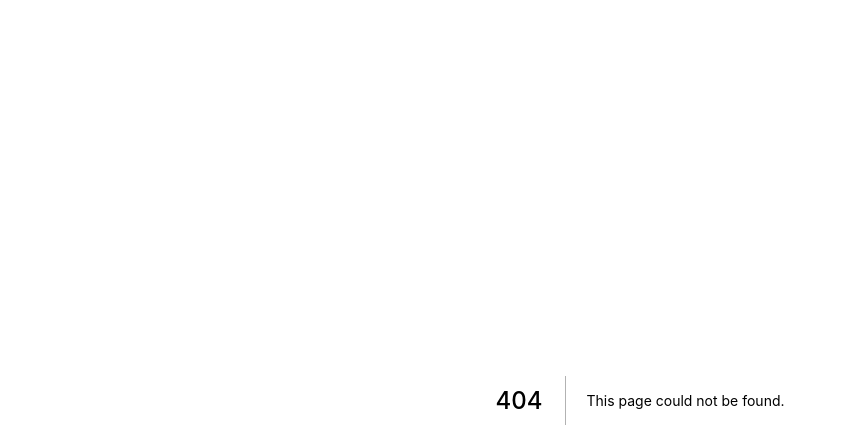
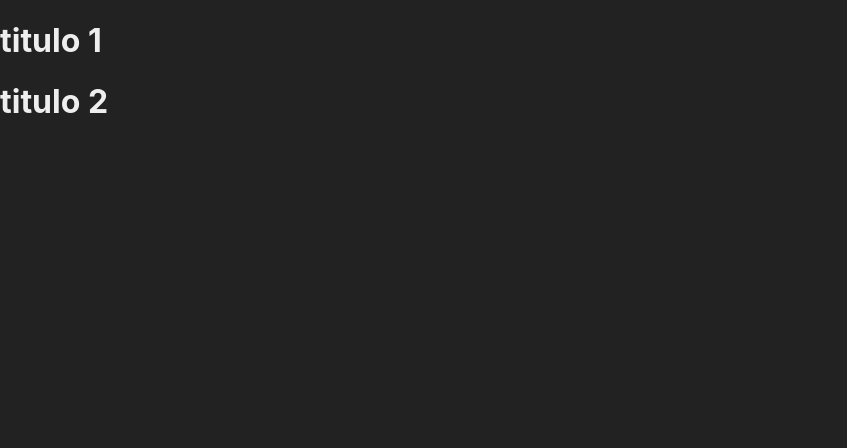
Before and after one commit to lucasSouzaWebDev/next-example, a Next.js app: page /example in a window 1280 px wide. Before the commit this address had no page. Shown: the top 448 px of the page, without its empty margins (0-847 px from the left). Built offline with nearby package versions, Linux system fonts and the light colour scheme.

Commit message:
Tests with components.

```diff
--- /dev/null
+++ b/src/components/Header.jsx
@@ -0,0 +1,8 @@
+export default function Header(props) {
+    // props é somente leitura
+    return (
+        <header>
+            <h1>{props.title}</h1>
+        </header>
+    )
+}
--- /dev/null
+++ b/src/pages/example.jsx
@@ -0,0 +1,11 @@
+import React from "react"
+import Header from "../components/Header"
+
+export default function Example() {
+    return (
+        <>
+            <Header title="titulo 1" />
+            <Header title="titulo 2" />
+        </>
+    )
+}
--- a/src/pages/index.jsx
+++ b/src/pages/index.jsx
@@ -1,7 +1,9 @@
+import Link from "next/link"
+
 export default function Start() {
     return (
         <div>
-            <h1>Teste com Next.js</h1>
+            <Link href="/styled">Estiloso</Link>
         </div>
     )
 }
--- a/src/pages/estiloso.jsx
+++ b/src/pages/styled.jsx
@@ -1,9 +1,11 @@
 import styles from '../styles/Estiloso.module.css'
+import Link from 'next/link'
 
 export default function Estiloso() {
     return (
         <div className={styles.red}>
             <h1>Estilo usando Módulos CSS</h1>
+            <Link href="/" >Voltar</Link>
         </div>
     )
 }
```
